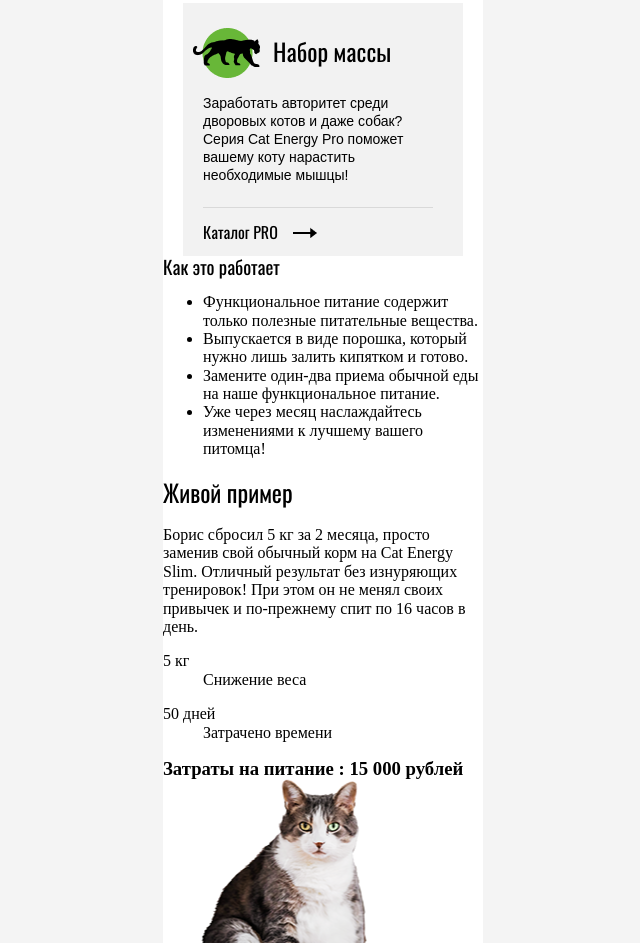
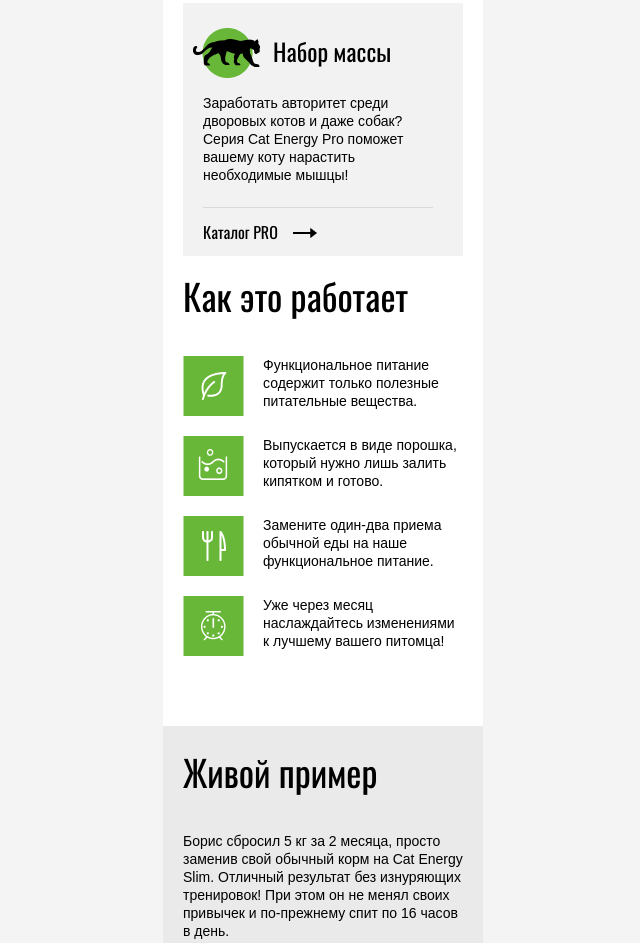
Before and after one commit to vikhri/catenergy, a website: page source/index.html in a window 1280 px wide. Shown: the part 834-1777 px from the top of the page, without its empty margins (317-957 px from the left). Drawn offline with Linux system fonts and the light colour scheme; files whose address does not match are found by name.

Commit message:
work features and example styles added

```diff
--- a/source/index.html
+++ b/source/index.html
@@ -52,35 +52,36 @@
         <h2 class="visually-hidden">Виды программ</h2>
         <div class="programs__item">
             <h3 class="programs__title programs__title--slim inner-title">Похудение</h3>
-            <p class="programs__description">Ваш кот весит больше собаки и почти утратил способность лазить по деревьям? Пора на диету! Cat Energy Slim поможет вашему питомцу сбросить лишний вес.<p>
+            <p class="programs__description description">Ваш кот весит больше собаки и почти утратил способность лазить по деревьям? Пора на диету! Cat Energy Slim поможет вашему питомцу сбросить лишний вес.<p>
             <a class="programs__link arrow-link">Каталог SLIM</a>
         </div>
         <div class="programs__item">
             <h3 class="programs__title programs__title--pro inner-title">Набор массы</h3>
-            <p class="programs__description">Заработать авторитет среди дворовых котов и даже собак? Серия Cat Energy Pro поможет вашему коту нарастить необходимые мышцы!<p>
+            <p class="programs__description description">Заработать авторитет среди дворовых котов и даже собак? Серия Cat Energy Pro поможет вашему коту нарастить необходимые мышцы!<p>
             <a class="programs__link arrow-link">Каталог PRO</a>
         </div>
     </section>
-    <section class="features">
+    <section class="features container">
         <h3 class="features__title section-title">Как это работает</h3>
         <ul class="features__list features-list">
-            <li class="features__item features__item--contains features__item--1">
+            <li class="features__item description features__item--1">
                 Функциональное питание содержит только полезные питательные вещества.
             </li>
-            <li class="features__item features__item--powder features__item--2">
+            <li class="features__item description features__item--2">
                 Выпускается в виде порошка, который нужно лишь залить кипятком и готово.
             </li>
-            <li class="features__item features__item--meal features__item--3">
+            <li class="features__item description features__item--3">
                 Замените один-два приема обычной еды на наше функциональное питание.
             </li>
-            <li class="features__item features__item--month features__item--4">
+            <li class="features__item description features__item--4">
                 Уже через месяц наслаждайтесь изменениями к лучшему вашего питомца!
             </li>
         </ul>
     </section>
     <section class="example">
+        <div class="container">
         <h2 class="example__title section-title">Живой пример</h2>
-        <p class="example__description">Борис сбросил 5 кг за 2 месяца, просто заменив свой обычный корм на Cat Energy Slim. Отличный результат без изнуряющих тренировок! При этом он не менял своих привычек и по-прежнему спит по 16 часов в день. </p>
+        <p class="example__description description">Борис сбросил 5 кг за 2 месяца, просто заменив свой обычный корм на Cat Energy Slim. Отличный результат без изнуряющих тренировок! При этом он не менял своих привычек и по-прежнему спит по 16 часов в день. </p>
         <div class="example__facts facts">
             <dl class="facts__item">
                 <dt class="facts__number">5 кг</dt>
@@ -98,6 +99,7 @@
             <span class="cat-scroll__before inner-title">Было</span>
             <span class="cat-scroll__after inner-title">Стало</span>
         </div>
+    </div>
     </section>
     <section class="partnership">
         <div class="partnership__text-block">
--- a/source/sass/blocks/example.scss
+++ b/source/sass/blocks/example.scss
@@ -0,0 +1,20 @@
+.example {
+    background-color: #EAEAEA;
+    padding-top: 25px;
+}
+
+h2, .example__title {
+    display: block;
+    margin: 0;
+    padding-bottom: 40px;
+
+}
+
+.example__description {
+    margin: 0;
+}
+
+.example__facts {
+    display: grid;
+    grid-template-columns: 50% 50%;
+}
--- a/source/sass/blocks/facts.scss
+++ b/source/sass/blocks/facts.scss
@@ -0,0 +1,26 @@
+.facts__item {
+    display: flex;
+    flex-direction: column;
+    align-items: center;
+
+}
+
+.facts__number {
+    box-sizing: border-box;
+    text-align: center;
+    padding-top: 14px;
+    font-family: 'Oswald', sans-serif;
+    font-weight: 400;
+    font-size: 24px;
+    line-height: 24px;
+    min-width: 124px;
+    min-height: 64px;
+    border: 1px solid black;
+}
+
+.facts__description {
+    font-family: Arial, Helvetica, sans-serif;
+    font-size: 12px;
+    line-height: 12px;
+
+}
--- a/source/sass/blocks/features.scss
+++ b/source/sass/blocks/features.scss
@@ -0,0 +1,45 @@
+.features {
+    padding-top: 20px;
+    padding-bottom: 50px;
+}
+
+.features__title {
+    line-height: 40px;
+    padding-bottom: 40px;
+}
+
+.features-list {
+    list-style: none;
+    margin: 0;
+    padding: 0;
+}
+
+.features__item {
+    margin-bottom: 20px;
+    padding-left: 80px;
+    height: 60px;
+}
+
+.features__item--1 {
+    background-image: url("/../img/feature-item-1.png");
+    position: left bottom;
+    background-repeat: no-repeat;
+}
+
+.features__item--2 {
+    background-image: url("/../img/feature-item-2.png");
+    position: left bottom;
+    background-repeat: no-repeat;
+}
+
+.features__item--3 {
+    background-image: url("/../img/feature-item-3.png");
+    position: left bottom;
+    background-repeat: no-repeat;
+}
+
+.features__item--4 {
+    background-image: url("/../img/feature-item-4.png");
+    position: left bottom;
+    background-repeat: no-repeat;
+}
--- a/source/sass/blocks/programs.scss
+++ b/source/sass/blocks/programs.scss
@@ -43,10 +43,6 @@
 
 .programs__description {
     display: block;
-    font-family: 'Arial', sans-serif;
-    font-weight: 400;
-    font-size: 14px;
-    line-height: 18px;
     padding-bottom: 23px;
     border-bottom: 1px solid #D9D9D9;
 }
--- a/source/sass/helpers/fonts.scss
+++ b/source/sass/helpers/fonts.scss
@@ -22,11 +22,18 @@
 }
 
 
+
 .section-title {
 
     @include main-font();
     font-weight: 400;
+    font-size: 36px;
+}
 
+.description {
+    font-family: Arial, Helvetica, sans-serif;
+    font-size: 14px;
+    line-height: 18px;
 }
 
 .section-strong-text {
```
Also changed, not shown: source/css/style.css, source/img/feature-item-1.png (added), source/img/feature-item-2.png (added), source/img/feature-item-3.png (added), source/img/feature-item-4.png (added), 1 other file.
